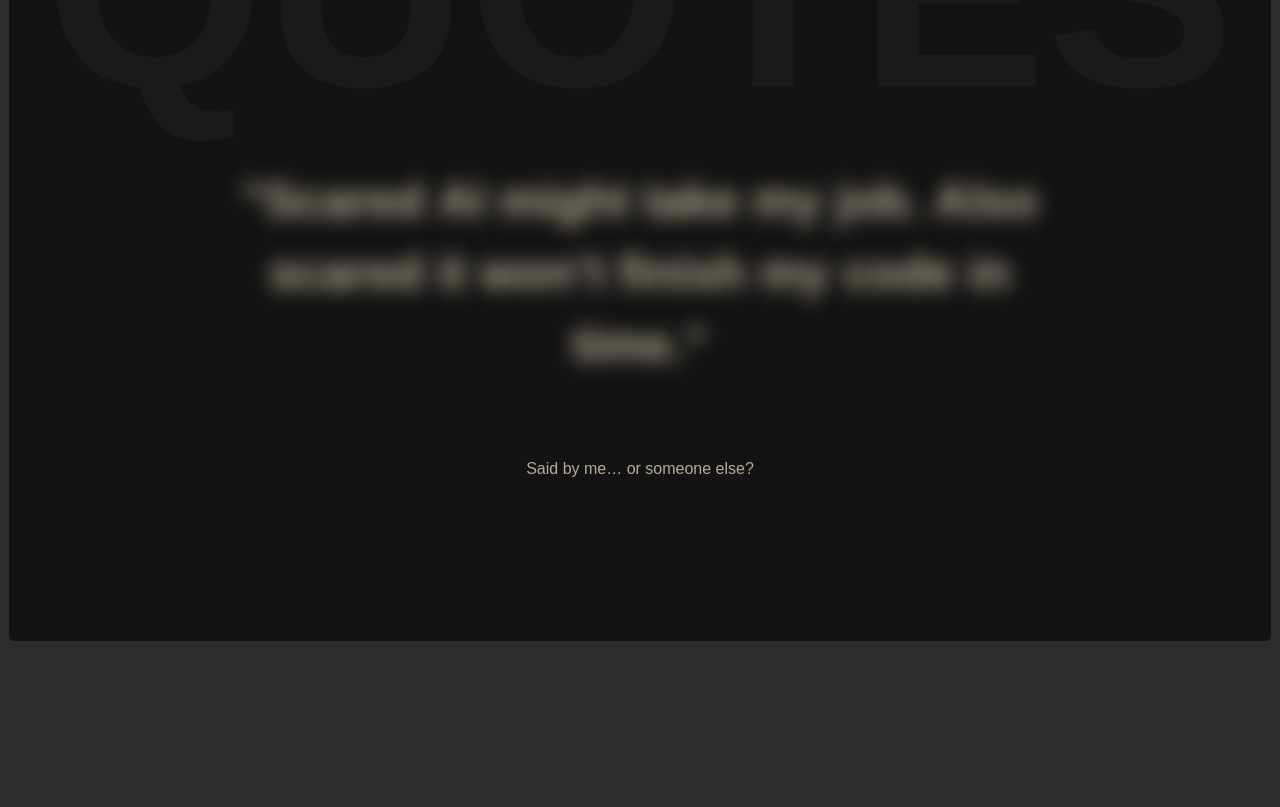
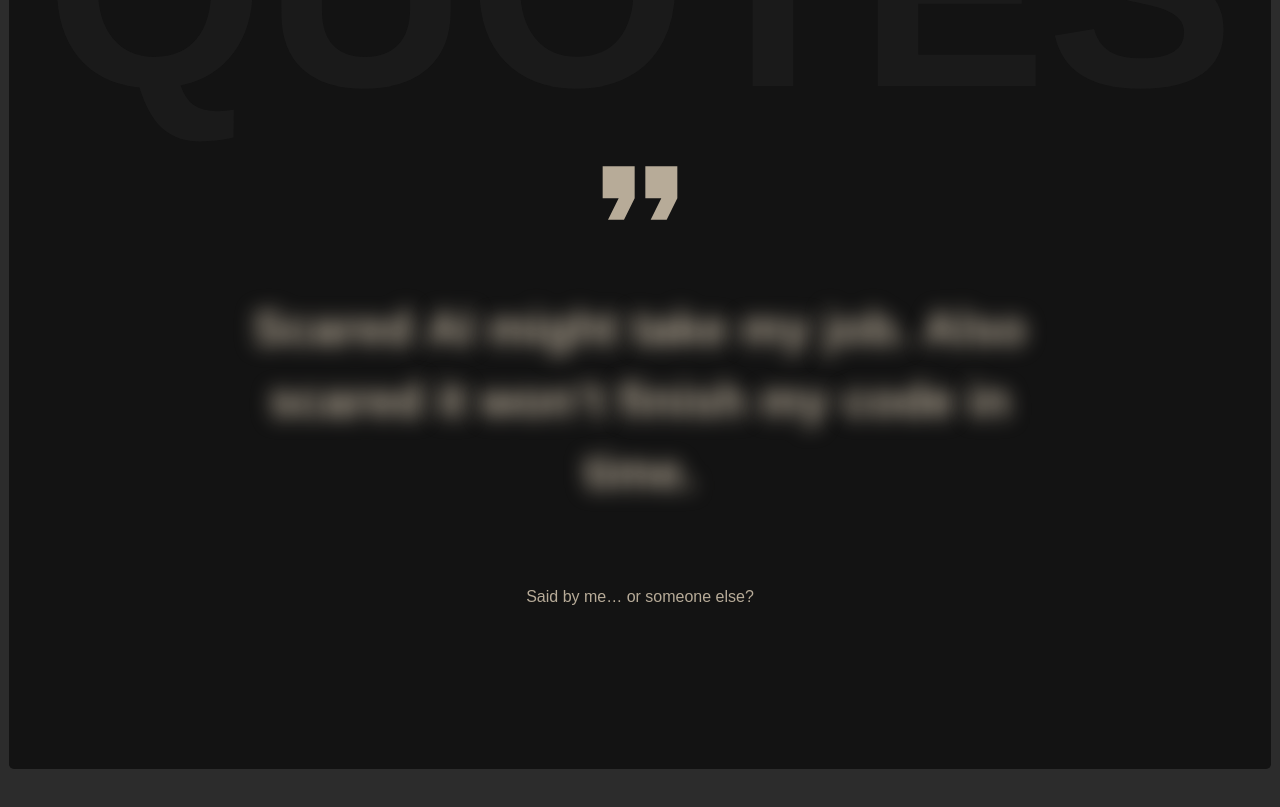
Before and after one commit to ahmed-ashar/Portfolio, a React (Vite) app: page / in a window 1280 px wide. Shown: the part 6100-6907 px from the top of the page. Built offline with nearby package versions, Linux system fonts and the light colour scheme; a web font is replaced by a local one.

Commit message:
quote section

```diff
--- a/src/components/quoteSection/QuoteSection.jsx
+++ b/src/components/quoteSection/QuoteSection.jsx
@@ -14,6 +14,14 @@ const QuoteSection = () => {
 
 
             {/* Foreground Text */}
+
+
+            <div className="text-center text-9xl   z-10">
+                <h1><svg stroke="currentColor" fill="currentColor" stroke-width="0" viewBox="0 0 24 24" class="text-6xl md:text-9xl text-primary" height="1em" width="1em" xmlns="http://www.w3.org/2000/svg">
+{/* <path fill="none" d="M0 0h24v24H0z"></path> */}
+<path d="M6 17h3l2-4V7H5v6h3zm8 0h3l2-4V7h-6v6h3z"></path>
+</svg></h1>
+            </div>
             <div className="w-full md:w-[70%] p-4 text-center z-10 ">
               <Magnet padding={5} disabled={false} magnetStrength={90}>
                 <ScrollReveal
@@ -22,7 +30,7 @@ const QuoteSection = () => {
                   baseRotation={0}
                   blurStrength={10}
                 >
-                  "Scared AI might take my job. Also scared it won’t finish my code in time."
+                  Scared AI might take my job. Also scared it won’t finish my code in time.
                 </ScrollReveal>
               </Magnet>
             </div>
```
